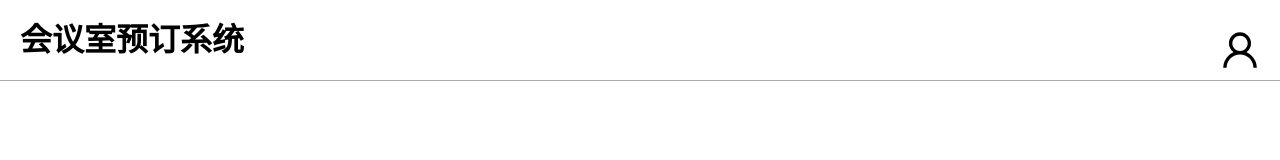
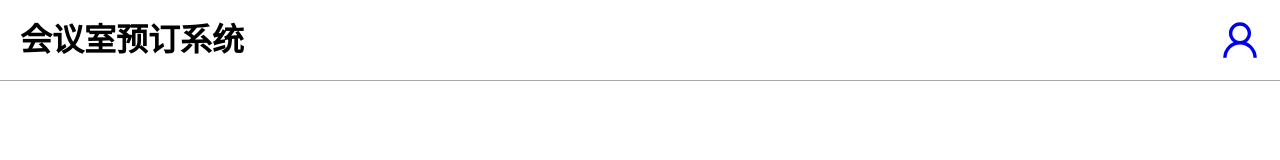
Before and after one commit to Gao-Jinlong/meeting-room-booking-system-frontend, a React (Create React App) app: page / in a window 1280 px wide. Shown: the top 160 px of the page. Built offline with nearby package versions, Linux system fonts and the light colour scheme.

Commit message:
feat: link

```diff
--- a/src/Utils/request/index.ts
+++ b/src/Utils/request/index.ts
@@ -75,6 +75,8 @@ async function refreshToken() {
   });
 
   localStorage.setItem("user", JSON.stringify({ ...user, ...res.data }));
+
+  return res;
 }
 
 axiosInstance.interceptors.request.use(function (config) {
--- a/src/view/Index/index.tsx
+++ b/src/view/Index/index.tsx
@@ -1,13 +1,16 @@
 import { Outlet } from "react-router-dom";
 import { UserOutlined } from "@ant-design/icons";
 import "./index.scss";
+import { Link } from "react-router-dom";
 
 export function Index() {
   return (
     <div id="index-container">
       <div className="header">
         <h1>会议室预订系统</h1>
-        <UserOutlined className="icon"></UserOutlined>
+        <Link to={"/update_info"}>
+          <UserOutlined className="icon"></UserOutlined>
+        </Link>
       </div>
       <div className="body">
         <Outlet></Outlet>
```
